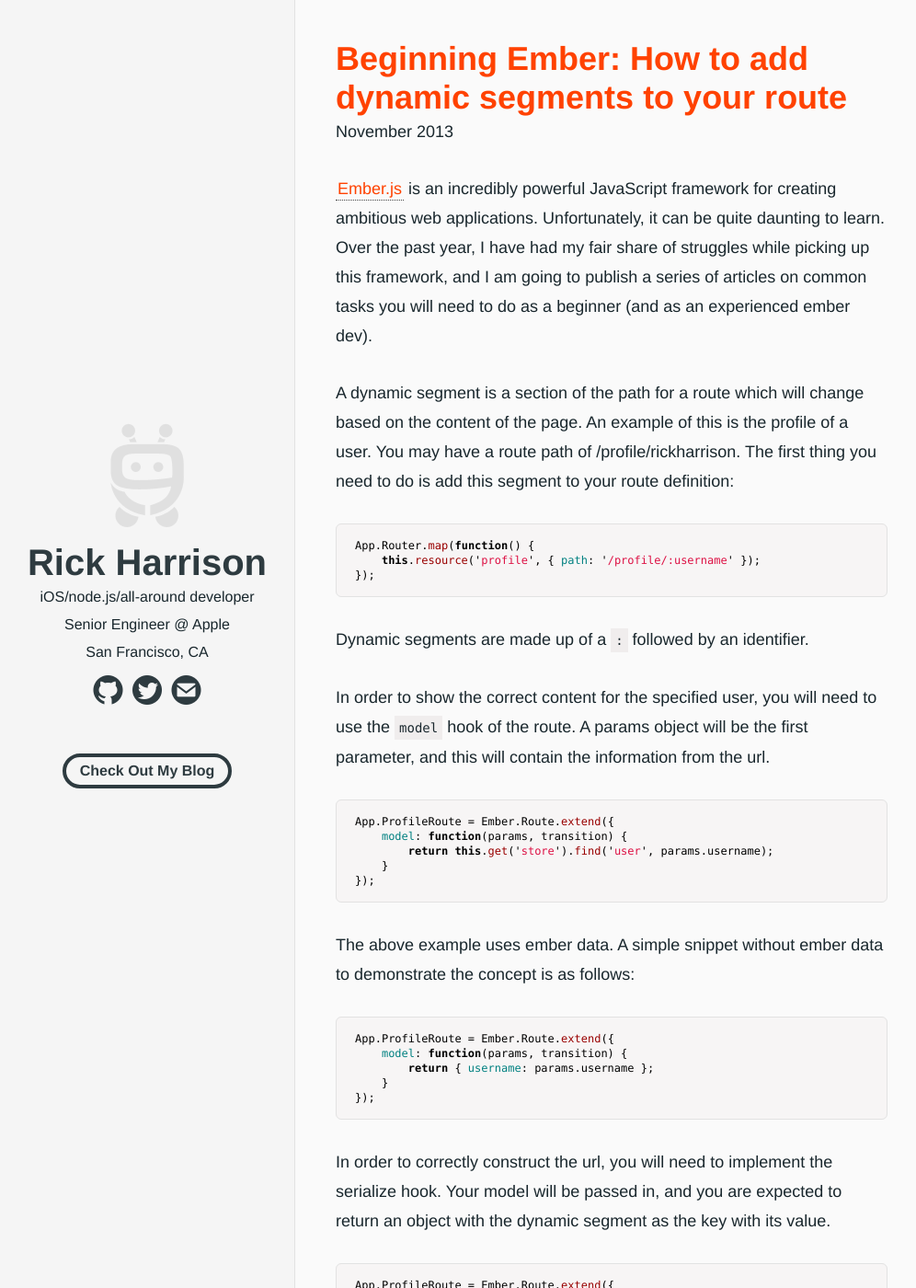
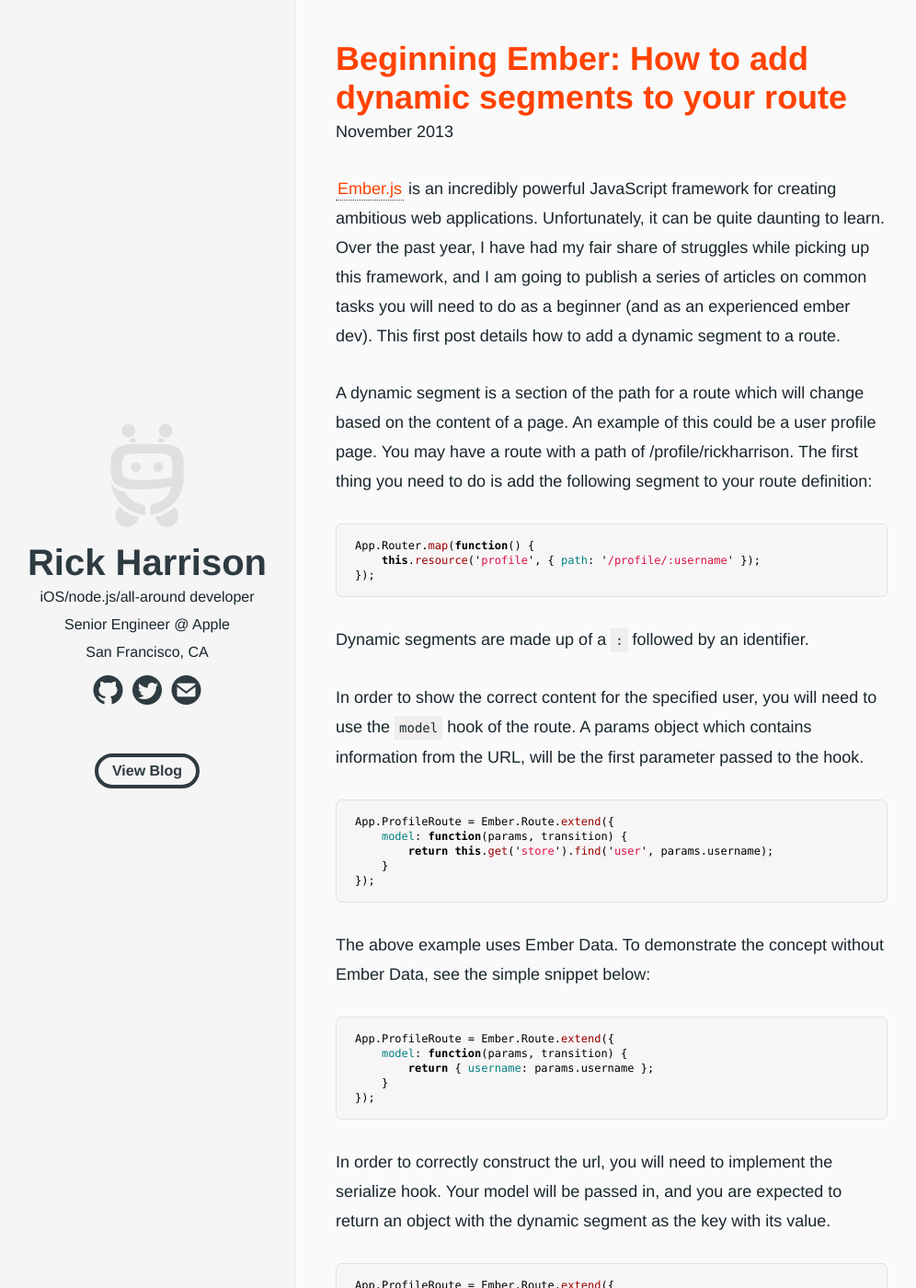
Before and after one commit to rickharrison-archive/rickharrison.me, a Jekyll site: the page built from _posts/2013-11-12-beginning-ember-how-to-add-dynamic-segments-to-your-route.md, in a window 1280 px wide and 1400 px high. Shown: the whole window at 92% size, without its empty margins (0-996 px from the left). Built offline with Jekyll 4.4.1, drawn with Linux system fonts in a browser that asks for light colours; Markdown is read by kramdown in place of the engine named in the settings; comment, search, counter and statistics services are not loaded; some of the changed text lies outside the part shown.

Commit message:
Made some edits to the dynamic segments post.

````diff
--- a/_layouts/default.html
+++ b/_layouts/default.html
@@ -36,7 +36,7 @@
             <li><a class="ss-icon ss-mail" href="mailto:r@rickharrison.me"></a></li>
         </ul>
 
-        <a class="header-blog wide-blog" href="/blog">Check Out My Blog</a>
+        <a class="header-blog wide-blog" href="/blog">View Blog</a>
     </div>
 </div>
 
--- a/_posts/2013-11-12-beginning-ember-how-to-add-dynamic-segments-to-your-route.md
+++ b/_posts/2013-11-12-beginning-ember-how-to-add-dynamic-segments-to-your-route.md
@@ -4,9 +4,9 @@
 date: 2013-11-12 20:00:00 -0700
 ---
 
-[Ember.js](http://emberjs.com) is an incredibly powerful JavaScript framework for creating ambitious web applications. Unfortunately, it can be quite daunting to learn. Over the past year, I have had my fair share of struggles while picking up this framework, and I am going to publish a series of articles on common tasks you will need to do as a beginner (and as an experienced ember dev).
+[Ember.js](http://emberjs.com) is an incredibly powerful JavaScript framework for creating ambitious web applications. Unfortunately, it can be quite daunting to learn. Over the past year, I have had my fair share of struggles while picking up this framework, and I am going to publish a series of articles on common tasks you will need to do as a beginner (and as an experienced ember dev). This first post details how to add a dynamic segment to a route.
 
-A dynamic segment is a section of the path for a route which will change based on the content of the page. An example of this is the profile of a user. You may have a route path of /profile/rickharrison. The first thing you need to do is add this segment to your route definition:
+A dynamic segment is a section of the path for a route which will change based on the content of a page. An example of this could be a user profile page. You may have a route with a path of /profile/rickharrison. The first thing you need to do is add the following segment to your route definition:
 
 ```javascript
 App.Router.map(function() {
@@ -16,7 +16,7 @@
 
 Dynamic segments are made up of a `:` followed by an identifier.
 
-In order to show the correct content for the specified user, you will need to use the `model` hook of the route. A params object will be the first parameter, and this will contain the information from the url.
+In order to show the correct content for the specified user, you will need to use the `model` hook of the route. A params object which contains information from the URL, will be the first parameter passed to the hook.
 
 ```javascript
 App.ProfileRoute = Ember.Route.extend({
@@ -26,7 +26,7 @@
 });
 ```
 
-The above example uses ember data. A simple snippet without ember data to demonstrate the concept is as follows:
+The above example uses Ember Data. To demonstrate the concept without Ember Data, see the simple snippet below:
 
 ```javascript
 App.ProfileRoute = Ember.Route.extend({
````
Also changed, not shown: other parts of _posts/2013-11-12-beginning-ember-how-to-add-dynamic-segments-to-your-route.md (+2 -2 lines).
